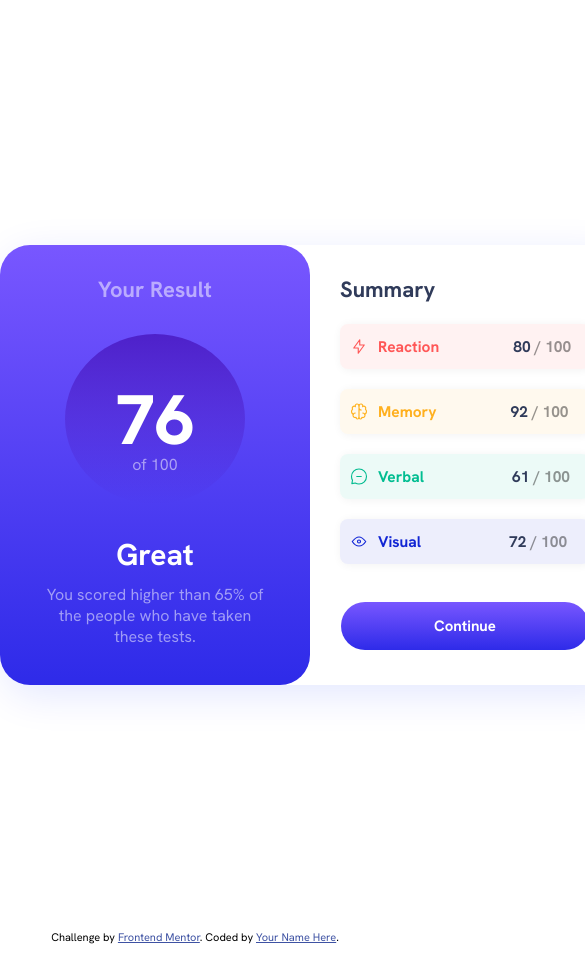
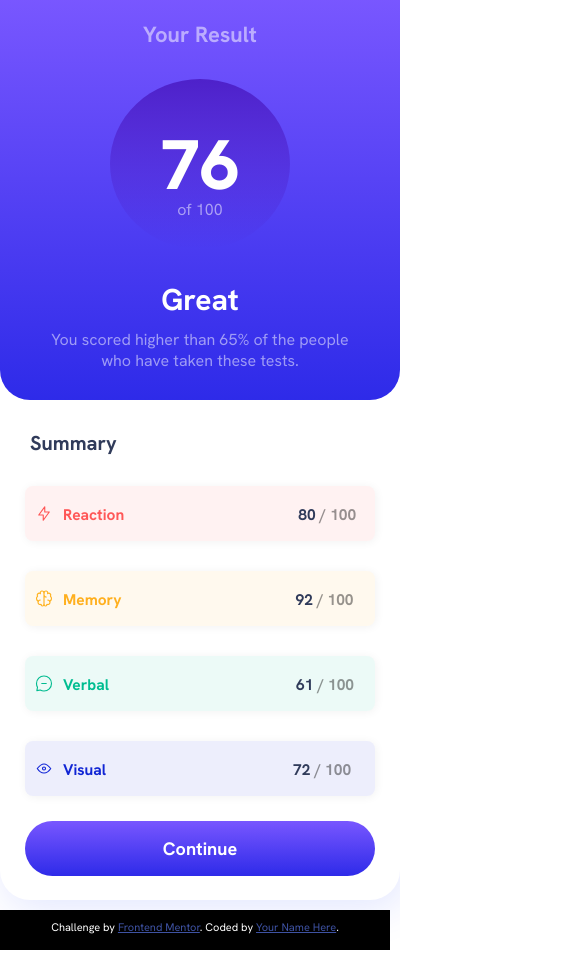
Before and after one commit to Nathan-Rodrigues0/projeto-sa-de, a plain HTML site: page index.html in a window 390 px wide. Shown: the top 960 px of the page, 585 px wide, since content can reach past the window. Drawn offline with Linux system fonts and the light colour scheme.

Commit message:
adicionando resposividade e concluído projeto

```diff
--- a/style.css
+++ b/style.css
@@ -157,3 +157,66 @@ button {
     color: white;
     cursor: pointer;
 }
+
+.attribution {
+    margin: 10px auto;
+    background-color: black;
+    color: white;
+    height: 30px;
+    padding-top: 10px;
+}
+
+@media (max-width: 600px) {
+    main {
+        width: 400px;
+        height: 900px;
+        margin: auto;
+        display: block;
+    }
+
+    .result {
+        height: 400px;
+        width: 400px;
+        margin-top: -30px;
+        border-radius: 0px 0px 30px 30px ;
+    }
+
+    .result > h3 {
+        padding-top: 20px;
+    }
+
+    .summary {
+        height: 450px;
+        width: 400px;
+    }
+
+    .summary > div {
+        margin: 30px auto;
+        width: 350px;
+        height: 55px;
+    }
+
+    #frase {
+        padding-top: 6px;
+    }
+
+    #frase-2 {
+        padding-left: 170px;
+    }
+
+    .ajuste-frase {
+        padding-left: 183px;
+    }
+
+    #titulo-2 {
+        font-size: 20px;
+    }
+
+    button {
+        width: 350px;
+        height: 55px;
+        font-size: 18px;
+        margin-top: -5px;
+        background-color: hsl(224, 30%, 27%);
+    }
+}
```
